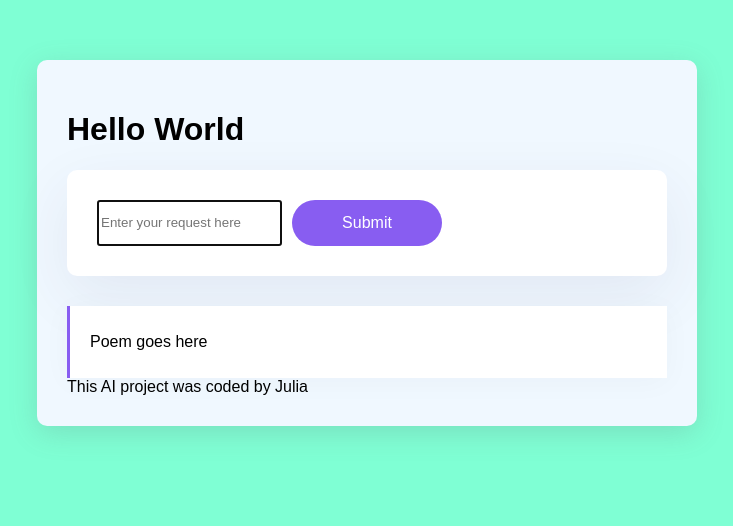
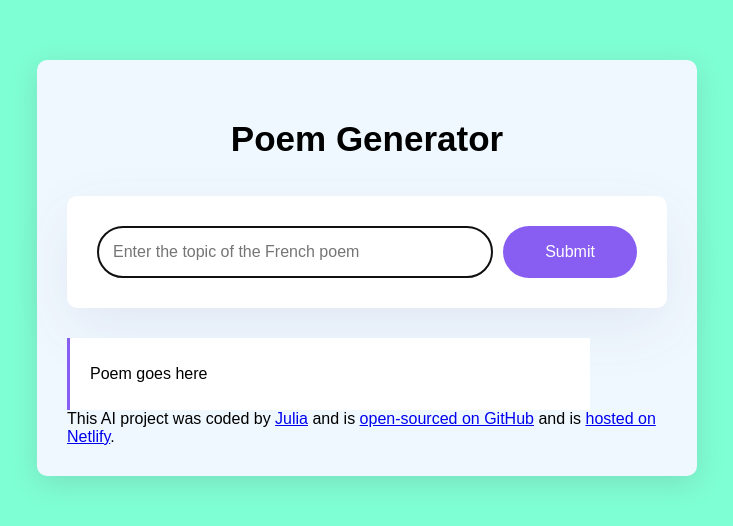
Before and after one commit to bee60990/poemRapper, a plain HTML site: page index.html in a window 1280 px wide. Shown: the whole page, without its empty margins (273-1006 px from the left). Drawn offline with Linux system fonts and the light colour scheme.

Commit message:
Added styling

```diff
--- a/index.html
+++ b/index.html
@@ -9,28 +9,41 @@
   <body>
     <div class="container">
       <header>
-        <h1>Hello World</h1>
+        <h1>Poem Generator</h1>
       </header>
+
       <main>
-        <form action="">
+        <form>
           <input
             type="text"
-            placeholder="Enter your request here"
+            placeholder="Enter the topic of the French poem"
             autofocus
             required
             autocomplete="off"
+            class="instructions"
           />
-          <input
-            type="submit"
-            name=""
-            id="submit-button"
-            class="submit-button"
-          />
+          <input type="submit" class="submit-button" />
         </form>
-        <div class="poem">Poem goes here</div>
+        <div class="poem">
+          Poem goes here
+          <br />
+        </div>
       </main>
-      <footer>This AI project was coded by Julia</footer>
-      <script src="src/index.js"></script>
+
+      <footer>
+        This AI project was coded by
+        <a href="https://github.com/bee60990/" target="_blank">Julia</a>
+        and is
+        <a href="https://github.com/bee60990/WebsiteHolz" target="_blank">
+          open-sourced on GitHub</a
+        >
+        and is
+        <a href="https://poemgenerator2024.netlify.app" target="_blank"
+          >hosted on Netlify</a
+        >.
+      </footer>
     </div>
+
+    <script src="src/index.js"></script>
   </body>
 </html>
--- a/src/style.css
+++ b/src/style.css
@@ -1,5 +1,17 @@
 body {
   background-color: aquamarine;
+  font-family: "Courier New", Courier, monospace;
+}
+
+header {
+  margin-bottom: 30px;
+}
+
+h1 {
+  font-weight: 800;
+  font-size: 35px;
+  line-height: 1.5;
+  text-align: center;
 }
 form {
   padding: 30px;
@@ -11,12 +23,12 @@ form {
 }
 
 .container {
+  margin: 60px auto;
+  max-width: 600px;
   padding-top: 20px;
   font-family: "Amatic SC", sans-serif;
   font-weight: 400;
   font-style: normal;
-  max-width: 600px;
-  margin: 60px auto;
   padding: 30px;
   box-shadow: rgba(100, 100, 111, 0.2) 0px 7px 29px 0px;
   border-radius: 10px;
@@ -40,5 +52,15 @@ form {
   padding: 20px;
   line-height: 2;
   border-left: 3px solid #885df1;
-  box-shadow: 0px 4px 30px 0px rgba(39, 33, 66, 0.03);
+  width: 80%;
 }
+
+.instructions {
+  padding: 15px;
+  border: 1px solid rgba(65, 50, 100, 0.08);
+  width: 80%;
+  font-size: 16px;
+  border-radius: 50px;
+  line-height: 20px;
+  color: black;
+}
```
